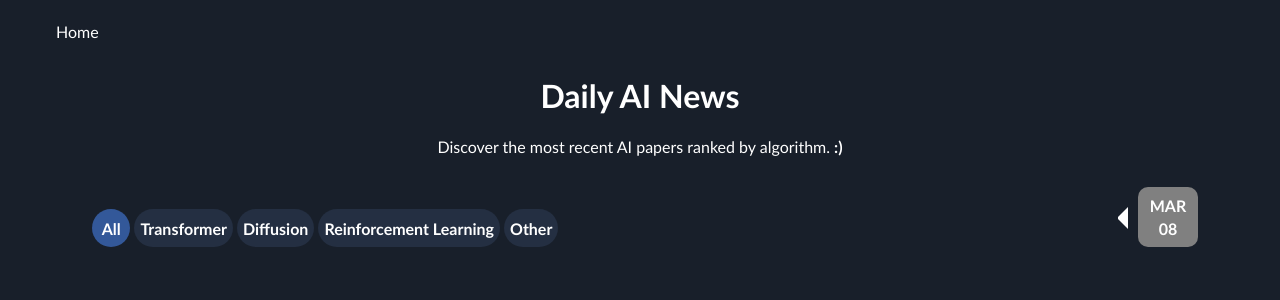
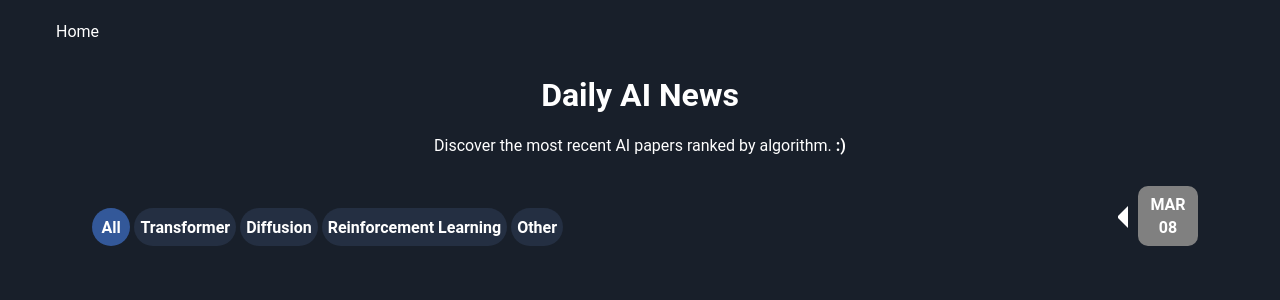
Before and after one commit to YHL04/newswebsite, a Django app: page / in a window 1280 px wide. Shown: the top 300 px of the page. Run offline with Django 5.2, Linux system fonts and the light colour scheme; data that the repository does not hold is empty.

Commit message:
change font

```diff
--- a/newswebsite/settings.py
+++ b/newswebsite/settings.py
@@ -56,6 +56,7 @@ INSTALLED_APPS = [
     'django.contrib.sessions',
     'django.contrib.messages',
     'django.contrib.staticfiles',
+    'allauth',
     'allauth.account',
     'allauth.socialaccount',
     'allauth.socialaccount.providers.google',
--- a/static/style.css
+++ b/static/style.css
@@ -4,7 +4,7 @@ html * {
     background-color: hsl(218, 28%, 13%);
     color: white;
     text-align: center;
-    font-family: Calibri;
+    font-family: "Google Sans",Roboto,Arial,sans-serif;
     max-width: 1200px;
     margin-left: auto;
     margin-right: auto;
```
